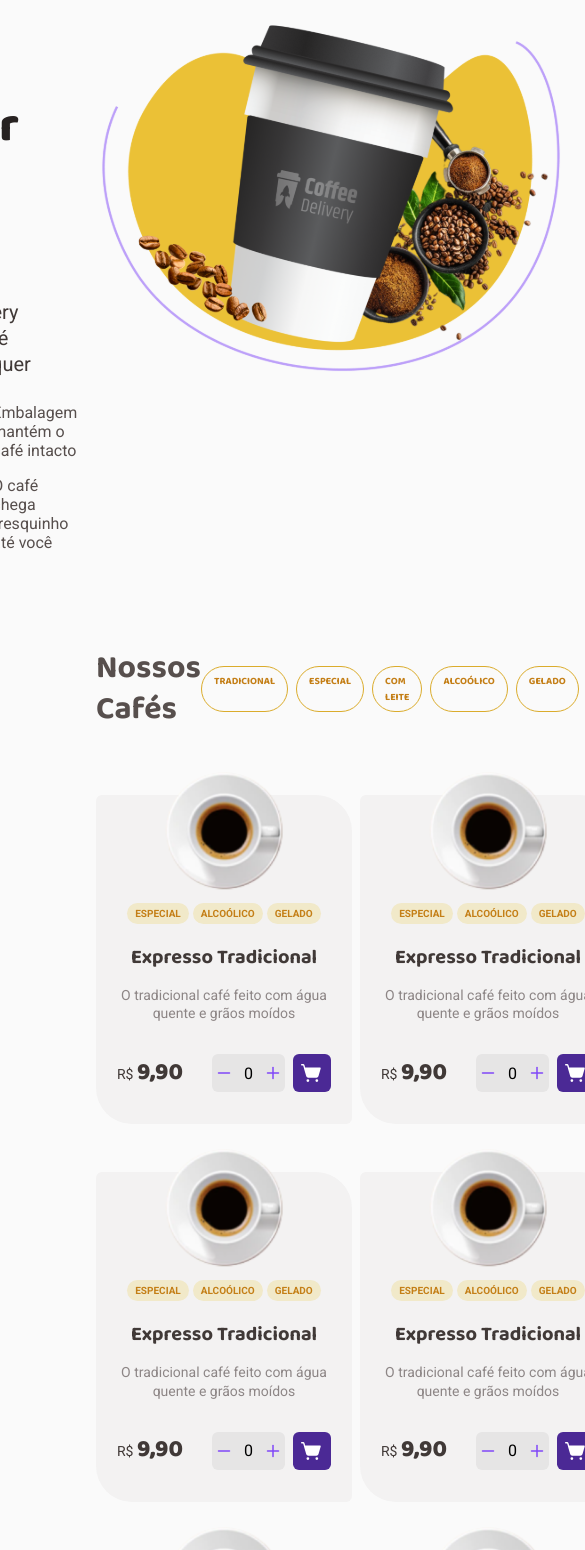
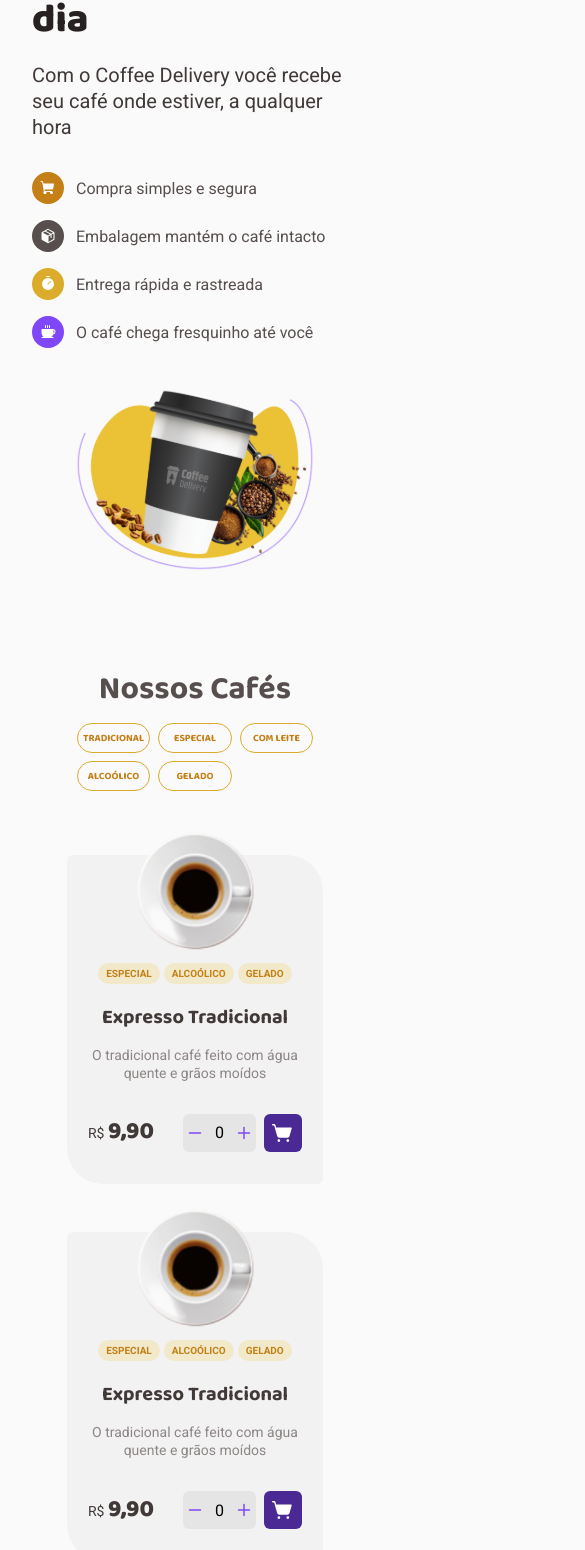
Before and after one commit to JoaoPedroVicentin/coffee-delivery, a React (Vite) app: page / in a window 390 px wide. Shown: the part 314-1864 px from the top of the page, 585 px wide, since content can reach past the window. Built offline with nearby package versions, Linux system fonts and the light colour scheme.

Commit message:
Ajustando responsividade

```diff
--- a/src/components/Header/styles.ts
+++ b/src/components/Header/styles.ts
@@ -6,6 +6,10 @@ export const HeaderContainer = styled.header`
     display: flex;
     justify-content: space-between;
     align-items: center;
+
+    @media (max-width: 550px) {
+        padding: 2rem 1rem;
+    }
 `
 
 export const Action = styled.div`
--- a/src/pages/Checkout/components/Address/styled.ts
+++ b/src/pages/Checkout/components/Address/styled.ts
@@ -50,6 +50,17 @@ export const FormBody = styled.form`
                          "bairro cidade uf";
     gap: 1rem;
 
+    @media (max-width: 875px) {
+        grid-template-columns: 1fr;
+        grid-template-areas: "cep"
+                             "rua"
+                             "numero"
+                             "complemento"
+                             "bairro"
+                             "cidade"
+                             "uf";
+    }
+
     input{
         background: ${props => props.theme['baseInput']};
         color: ${props => props.theme['baseLabel']};
--- a/src/pages/Checkout/components/Payment/styled.ts
+++ b/src/pages/Checkout/components/Payment/styled.ts
@@ -42,6 +42,11 @@ export const PaymentOptions = styled.div`
     justify-content: center;
     gap: 0.75rem;
 
+    @media (max-width: 820px) {
+        display: grid;
+        grid-template-columns: 1fr;
+    }
+
     button{
         display: flex;
         flex: 1;
--- a/src/pages/Checkout/components/Purchase/Products/styled.ts
+++ b/src/pages/Checkout/components/Purchase/Products/styled.ts
@@ -28,6 +28,10 @@ export const InfosProduct = styled.div`
     div{
         display: flex;
         gap: 0.5rem;
+
+        @media (max-width: 550px) {
+            flex-direction: column;
+        }
     }
 `
 
--- a/src/pages/Checkout/styles.ts
+++ b/src/pages/Checkout/styles.ts
@@ -5,6 +5,14 @@ export const CheckoutContainer = styled.main`
     gap: 2rem;
     display: grid;
     grid-template-columns: 1.25fr 0.75fr;
+
+    @media (max-width: 1339px) {
+        grid-template-columns: 1fr;
+    }
+
+    @media (max-width: 550px) {
+        padding: 2rem 0.5rem;
+    }
 `
 
 export const FormColumn = styled.div`
--- a/src/pages/Home/components/CoffeeCard/style.ts
+++ b/src/pages/Home/components/CoffeeCard/style.ts
@@ -5,6 +5,7 @@ export const CoffeeCard = styled.div`
     flex-direction: column;
     align-items: center;
     justify-content: center;
+    margin: 0 auto;
 
     width: 16rem;
     padding: 2rem 0;
--- a/src/pages/Home/styles.ts
+++ b/src/pages/Home/styles.ts
@@ -6,6 +6,10 @@ export const HomeContainer = styled.main`
     align-items: center;
     justify-content: center;
     padding: 0 6rem;
+
+    @media (max-width: 550px) {
+        padding: 0 2rem;
+    }
 `
 
 export const Intro = styled.section`
@@ -16,6 +20,11 @@ export const Intro = styled.section`
     justify-content: center;
     padding: 3rem 0;
     gap: 1rem;
+
+    @media (max-width: 1169px) {
+        grid-template-columns: 1fr;
+        gap: 2.5rem;
+    }
 `
 
 export const Infos = styled.div`
@@ -23,6 +32,10 @@ display: flex;
 flex-direction: column;
 justify-content: space-around;
 height: 100%;
+
+@media (max-width: 1169px) {
+        gap: 2rem;
+    }
 `
 
 export const Title = styled.div`
@@ -31,12 +44,20 @@ export const Title = styled.div`
     gap: 1rem;
     padding-right: 2rem;
 
+    @media (max-width: 1169px) {
+        padding-right: 0;
+    }
+
     h1{
         font-family: 'Baloo 2', cursive;
         font-weight: 800;
         font-size: 3rem;
         line-height: 130%;
         color: ${props => props.theme['baseTitle']};
+
+        @media (max-width: 460px) {
+            font-size: 2.5rem;
+        }
 
     }
     p{
@@ -51,6 +72,10 @@ export const Items = styled.div`
     grid-template-columns: 1fr 1fr;
     gap: 1rem;
 
+    @media (max-width: 555px) {
+        grid-template-columns: 1fr;
+    }
+
     p{
         display: flex;
         align-items: center;
@@ -62,6 +87,14 @@ export const Image = styled.div`
     display: flex;
     align-items: center;
     justify-content: center;
+
+    img{
+        width: 100%;
+
+        @media (max-width: 1169px) {
+            width:75%;
+        }
+    }
 `
 
 export const Icon = styled.span`
@@ -104,19 +137,41 @@ export const CoffeeList = styled.section`
             font-size: 2rem;
             line-height: 130%;
         }
+
+        @media (max-width: 995px) {
+            flex-direction: column;
+            gap: 0.75rem;
+        }
     }
 `
 export const Filter = styled.div`
     display: flex;
     gap: 0.5rem;
 
+    @media (max-width: 995px) {
+        display: grid;
+        grid-template-columns: 1fr 1fr 1fr 1fr 1fr;
+    }
+
+    @media (max-width: 443px) {
+        display: grid;
+        grid-template-columns: 1fr 1fr 1fr;
+    }
+
     a{
+        display: flex;
+        align-items: center;
+        justify-content: center;
         border: 1px solid ${props => props.theme['yellow']};
         color: ${props => props.theme['yellowDark']};
         text-decoration: none;
         border-radius: 100px;
         padding: 0.375rem 0.75rem;
         font-size: 0.625rem;
+
+        @media (max-width: 607px) {
+            padding: 0.375rem 0.325rem;
+        }
     }
 `
 export const List = styled.div`
@@ -124,4 +179,17 @@ export const List = styled.div`
     grid-template-columns: 1fr 1fr 1fr 1fr;
     padding: 1rem 0;
     gap: 3rem 0.5rem;
+
+    @media (max-width: 1259px) {
+        grid-template-columns: 1fr 1fr 1fr;
+    }
+
+    @media (max-width: 995px) {
+        grid-template-columns: 1fr 1fr;
+    }
+
+    @media (max-width: 727px) {
+        grid-template-columns: 1fr;
+    }
+
 `
--- a/src/pages/Success/styles.ts
+++ b/src/pages/Success/styles.ts
@@ -8,6 +8,16 @@ export const SuccessContainer = styled.main`
     img{
         margin: auto auto 0 auto;
         bottom: 0;
+        width: 75%;
+    }
+
+    @media (max-width: 1028px) {
+        grid-template-columns: 1fr;
+        gap: 2rem
+    }
+
+    @media (max-width: 550px) {
+        padding: 2rem 1rem;
     }
 `
 
@@ -43,19 +53,13 @@ export const ConfirmHeader = styled.div`
 `
 
 export const ConfirmBody = styled.div`
-    border: 1px solid;
+    border: 1px solid red;
     border-image: linear-gradient(to left, #8047f8, #dbac2c );
     border-image-slice: 1;
     padding: 2.5rem;
     display: flex;
     flex-direction: column;
     gap: 2rem;
-
-    ::before{
-        content: '';
-        border-radius: 6px 36px;
-    }
-
 `
 
 export const ConfirmInfo = styled.div`
```
